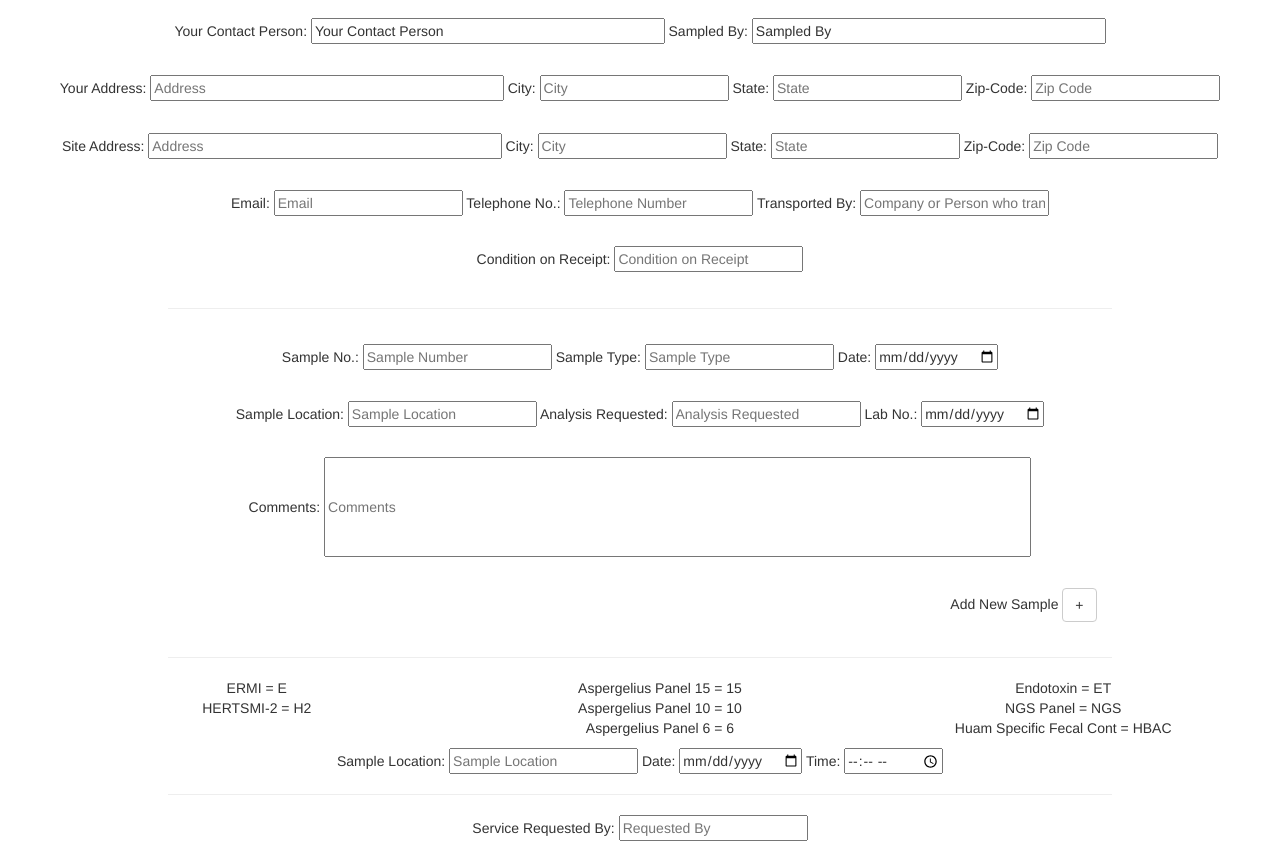
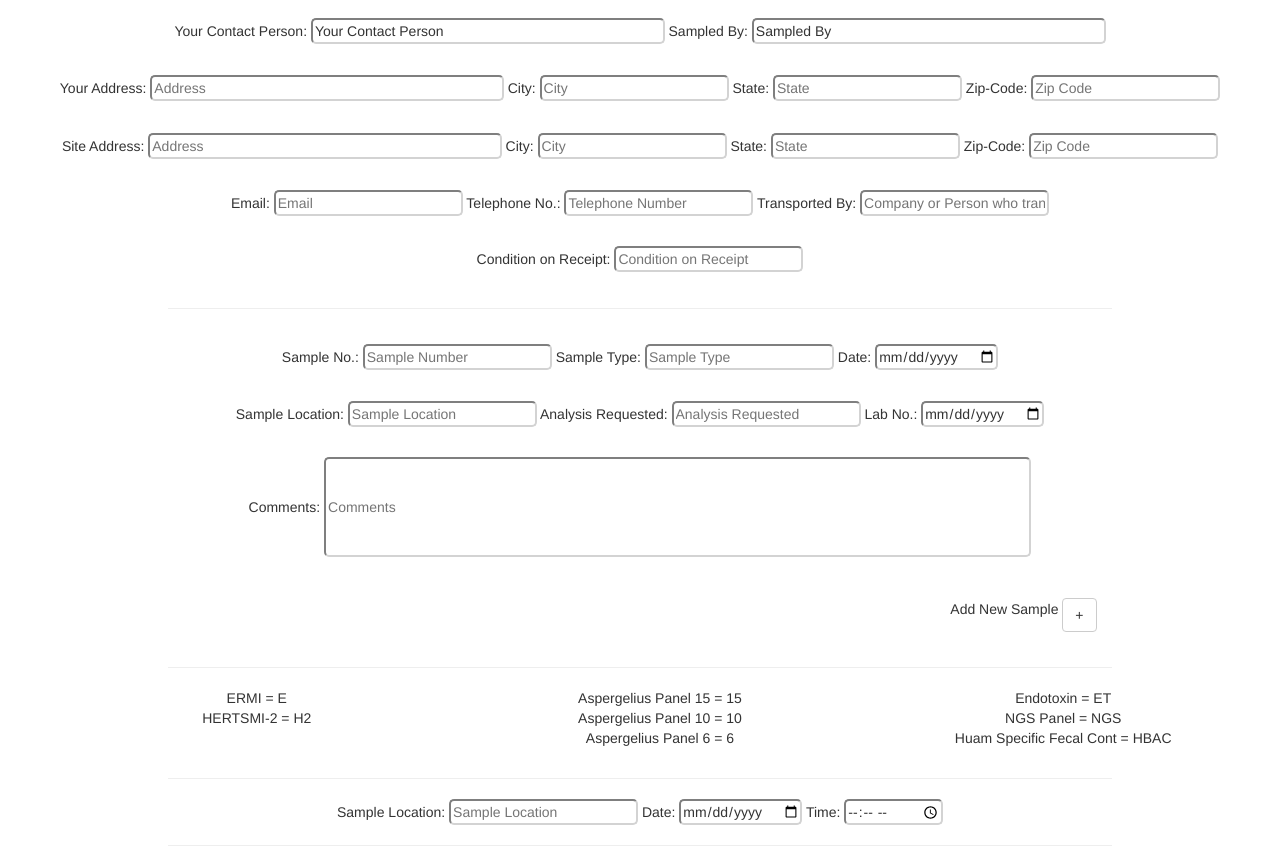
Before and after one commit to Ghizmilth/envirobiomics-form, a plain HTML site: page index.html in a window 1280 px wide. Shown: the part 471-1329 px from the top of the page. Drawn offline with nearby package versions, Linux system fonts and the light colour scheme.

Commit message:
finished HTML and basic CSS

```diff
--- a/index.html
+++ b/index.html
@@ -175,20 +175,22 @@
               </div>
           </div>
 
+          <hr>
+
           <div class="row">
             Sample Location:
-            <input type="text" name="email" placeholder="Sample Location">
+            <input class="sample-loc" type="text" name="email" placeholder="Sample Location">
             Date:
-            <input type="date" name="date" placeholder="">
+            <input class="sample-date" type="date" name="date" placeholder="">
             Time:
-            <input type="time" name="time" placeholder="">
+            <input class="sample-time" type="time" name="time" placeholder="">
           </div>
 
           <hr>
 
           <div class="row">
             Service Requested By:
-            <input type="text" name="email" placeholder="Requested By">
+            <input class="requested-by" type="text" name="email" placeholder="Requested By">
           </div>
 
           <hr>
--- a/style.css
+++ b/style.css
@@ -25,8 +25,23 @@ body {
   padding: 1.3%;
 }
 
+.sample-date,
+.sample-loc,
+.sample-time {
+  padding: ;
+}
+
 hr {
   width: 80%;
+}
+
+input {
+  border-radius: 5px;
+  border-color: lightgray;
+}
+
+button {
+  margin: 10px 0 10px 0;
 }
 
 .my-list {
@@ -34,7 +49,8 @@ hr {
 }
 
 .your-contact-person,
-.sampled-by {
+.sampled-by,
+.requested-by {
   width: 30%;
 }
 
```
